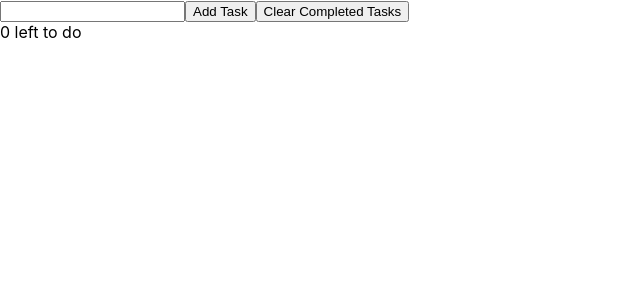
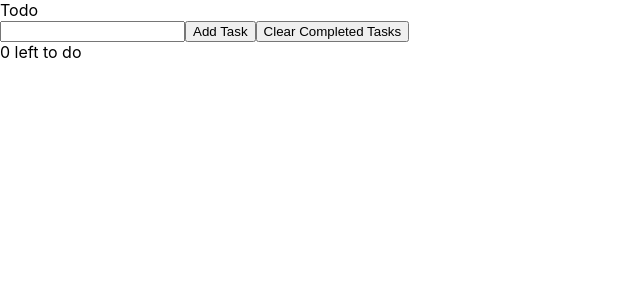
Before and after one commit to Alex-Bellamy/react_to_do_list, a React (Create React App) app: page / in a window 1280 px wide. Shown: the top 300 px of the page, without its empty margins (0-640 px from the left). Built offline with nearby package versions, Linux system fonts and the light colour scheme.

Commit message:
adding todo component, updating todolist component to map over tasks, updating app.jsx state

```diff
--- a/src/App.jsx
+++ b/src/App.jsx
@@ -1,10 +1,11 @@
-import React from "react";
+import React, { useState } from "react";
 import TodoList from "./components/TodoList"
 
 function App() {
+  const [todos, setTodos] = useState([{ id: 1, name: 'Todo', complete: false }])
   return (
     <>
-    <TodoList />
+    <TodoList todos={todos} />
     <input type="text" />
     <button>Add Task</button>
     <button>Clear Completed Tasks</button>
--- /dev/null
+++ b/src/components/Todo.jsx
@@ -0,0 +1,9 @@
+import React from 'react'
+
+export default function Todo({ todo }) {
+  return (
+    <div>
+      {todo.name}
+    </div>
+  )
+}
--- a/src/components/TodoList.jsx
+++ b/src/components/TodoList.jsx
@@ -1,8 +1,10 @@
 import React from 'react';
+import Todo from './Todo'
 
-export default function TodoList() {
-    return (
-        <div>
-        </div>
-    )
+export default function TodoList({ todos }) {
+  return (
+      todos.map(todo => {
+          return <Todo key={todo.id} todo={todo} />
+      })
+  )
 }
```
